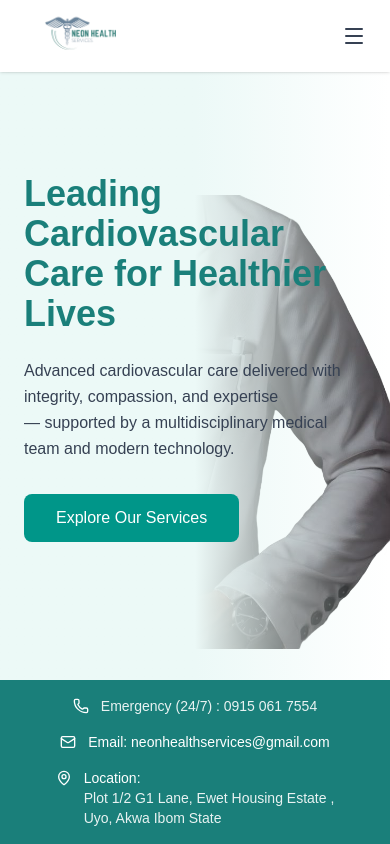
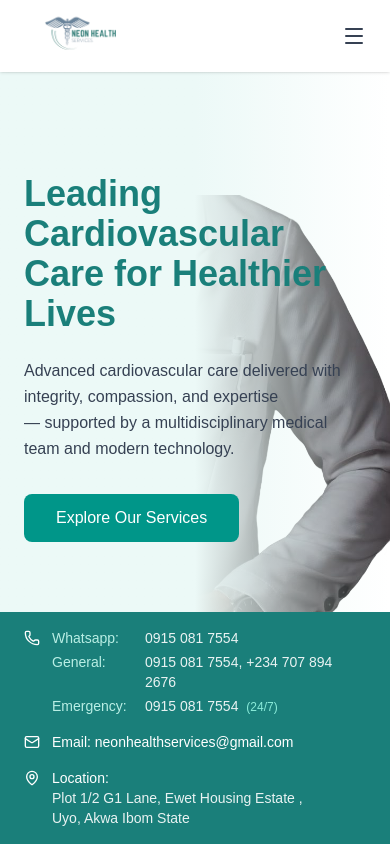
Before and after one commit to neonhealthservices/neonhealth-frontend, a Next.js app: page / in a window 390 px wide. Shown: the top 844 px of the page. Built offline with nearby package versions, Linux system fonts and the light colour scheme; no server answers; the database is empty; a web font is replaced by a local one.

Commit message:
updated files

```diff
--- a/components/layout/footer.tsx
+++ b/components/layout/footer.tsx
@@ -76,11 +76,8 @@ export default function Footer() {
         {/* Bottom bar */}
         <div className="border-t border-teal-800 pt-6 mt-6">
           <div className="flex flex-col md:flex-row items-center justify-between gap-4">
-            <p className="text-gray-400">© 2025 Neon Health Services</p>
-            <div className="flex items-center gap-6">
-              <a href="#" className="text-gray-400 hover:text-teal-300">Privacy</a>
-              <a href="#" className="text-gray-400 hover:text-teal-300">Terms</a>
-            </div>
+            <p className="text-gray-400">© 2026 Neon Health Services</p>
+
           </div>
         </div>
       </div>
--- a/components/layout/heroSection.tsx
+++ b/components/layout/heroSection.tsx
@@ -69,12 +69,23 @@ export default function HeroSection() {
         style={{ backgroundColor: '#1a7f7a' }}
       >
         <div className="max-w-7xl mx-auto">
-          <div className="grid grid-cols-1 md:grid-cols-3 gap-4 text-sm justify-items-center">
+          <div className="grid grid-cols-1 md:grid-cols-3 gap-4 text-sm lg:justify-items-center">
             {/* General Line */}
             <div className="flex items-start gap-3">
               <Phone className="w-4 h-4 mt-0.5 flex-shrink-0" />
-              <div>
-                <div className="opacity-90">Emergency (24/7) : 0915 061 7554 </div>
+              <div className="space-y-1">
+                <div className="flex items-start gap-2">
+                  <span className="min-w-[85px] font-medium text-teal-100/90">Whatsapp:</span>
+                  <span className="opacity-90">0915 081 7554</span>
+                </div>
+                <div className="flex items-start gap-2">
+                  <span className="min-w-[85px] font-medium text-teal-100/90">General:</span>
+                  <span className="opacity-90">0915 081 7554, +234 707 894 2676</span>
+                </div>
+                <div className="flex items-start gap-2">
+                  <span className="min-w-[85px] font-medium text-teal-100/90">Emergency:</span>
+                  <span className="opacity-90">0915 081 7554 <span className="text-xs text-teal-200 ml-1">(24/7)</span></span>
+                </div>
               </div>
             </div>
 
--- a/components/layout/services.tsx
+++ b/components/layout/services.tsx
@@ -51,7 +51,13 @@ const CardiologyServices = ({ OnlyWhyNeonService = false, ShowMoreServices = fal
       image: "/images/echo.png",
       alt: "Echocardiography",
       title: "Echocardiography"
-    }
+    },
+    {
+      image: "/images/pacemaker.jpg",
+      alt: "Logistics for devices & Stenting",
+      title: "Logistics For Devices"
+    },
+
 
   ];
 
```
Also changed, not shown: public/images/pacemaker.jpg (added).
